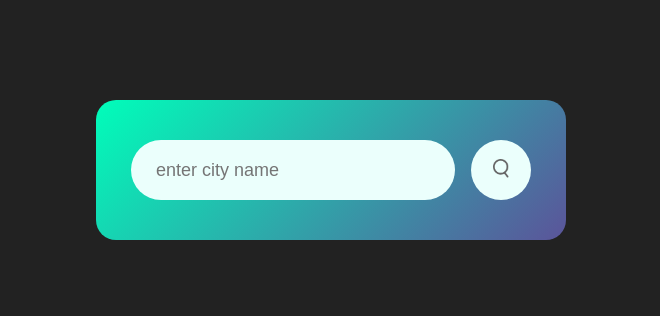
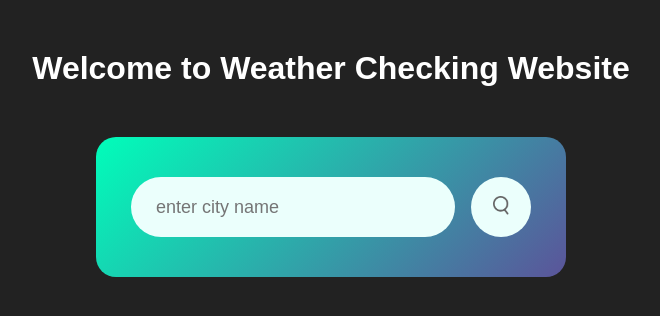
Before and after one commit to L2Dace/Weather-App, a plain HTML site: page index.html in a window 1280 px wide. Shown: the whole page, without its empty margins (309-969 px from the left). Drawn offline with Linux system fonts and the light colour scheme.

Commit message:
add title

```diff
--- a/index.html
+++ b/index.html
@@ -8,6 +8,9 @@
     <script src="index.js" defer></script>
 </head>
 <body>
+    <div class="title">
+        <h1 class="name">Welcome to Weather Checking Website</h2>
+    </div>
     <div class="card">
         <div class="search">
             <input type="text" placeholder="enter city name"
--- a/style.css
+++ b/style.css
@@ -6,14 +6,21 @@
 }
 body{
     background-color: #222;
+}
+.title{
+    text-align: center;
+    color: #fff;
+    margin: 50px auto 0;
+    font-family: Georgia, 'Times New Roman', Times, serif;
+    font-weight: 300;
+}
 
-}
 .card{
     width: 90%;
     max-width: 470px;
     background: linear-gradient(135deg, #00feba, #5b549a);
     color: #fff;
-    margin: 100px auto 0;
+    margin: 50px auto 0;
     border-radius: 20px;
     padding: 40px 35px;
     text-align: center;
```
